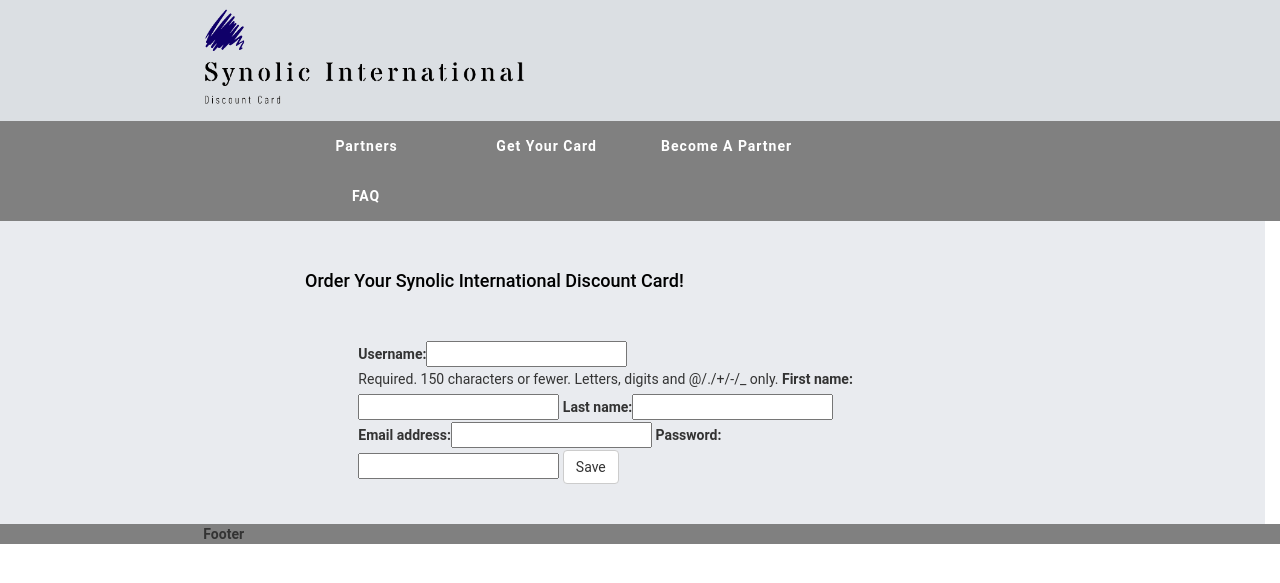
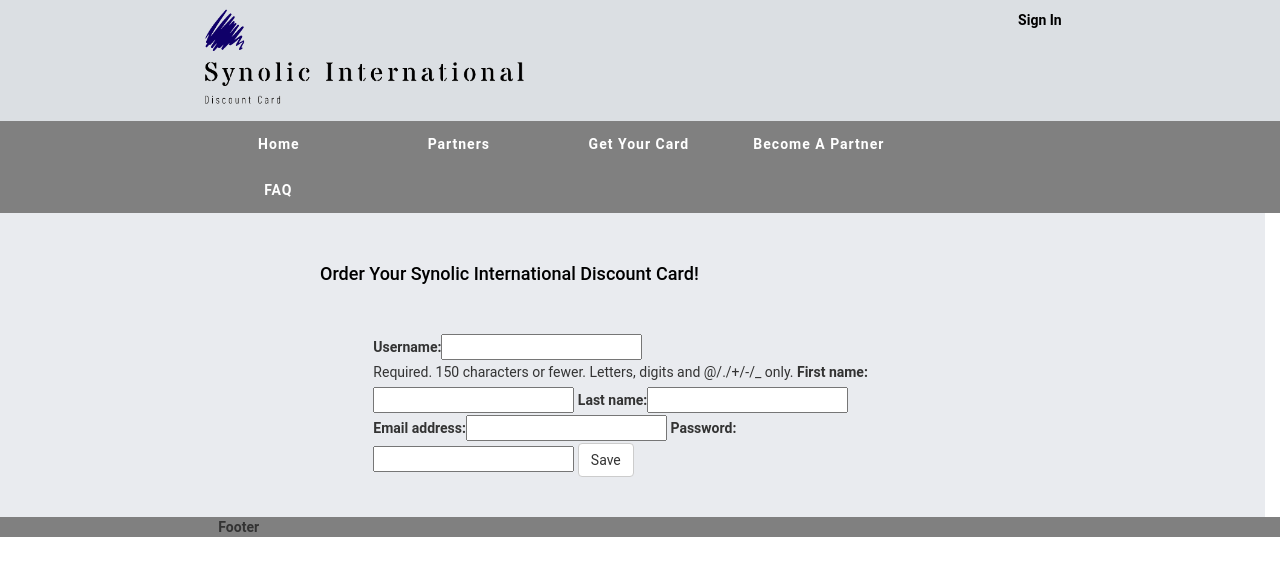
Before and after one commit to alexiaharal/discountCard, a Django app: page /discountCard/become_member/ in a window 1280 px wide. Shown: the top 583 px of the page. Run offline with Django 3.2, Linux system fonts and the light colour scheme; some libraries are stand-ins or nearby versions.

Commit message:
Implemeted login and logout system. Still to implemet change password

```diff
--- a/discountCard/forms.py
+++ b/discountCard/forms.py
@@ -11,3 +11,7 @@ class UserForm(forms.ModelForm):
     class Meta:
             model = User
             fields = ('username','first_name', 'last_name', 'email','password')
+
+class LoginForm(forms.Form):
+    username= forms.CharField(label='Username', max_length=30)
+    password = forms.CharField(label='Password',widget=forms.PasswordInput())
--- a/discountCard/static/css/custom.css
+++ b/discountCard/static/css/custom.css
@@ -10,6 +10,17 @@
 .Logo_Image{
     float:left;
     width:40%;
+}
+
+.login{
+    position:relative;
+    color: #000000;
+    font-family: "Roboto";
+    font-weight: bold;
+    float:right;
+    margin-right:0px;
+    margin-left:10px;
+    margin-top:10px;
 }
 
 .nav_bar_background{
@@ -26,7 +37,7 @@
     background-color: #808080;
     border: 1px solid gray;
     color: white;
-    padding: 14px 20px ;
+    padding: 12px 10px ;
     text-align: center;
     letter-spacing: 1px;
     text-decoration: none;
--- a/discountCard/templates/discountCard/base.html
+++ b/discountCard/templates/discountCard/base.html
@@ -22,22 +22,28 @@
 <div class="row body_background">
     <!-- Logo row -->
     <div class="row logo_background">
-        <div class="col-xs-2 col-sm-2 col-lg-2"></div>
-        <div class="col-xs-8 col-sm-8 col-lg-8">
+        <div class="col-xs-3 col-sm-3 col-lg-2"></div>
+        <div class="col-xs-6 col-sm-6 col-lg-8">
             <div class="row">
-                <img src="../../static/img/Logo_transp.PNG" class="Logo_Image">
+                    <img src="../../static/img/Logo_transp.PNG" class="Logo_Image">
+                    {% if user.is_authenticated %}
+                        <div class="login">
+                            <a href="{% url 'logout' %}" class="login">Sign Out</a>     <a href="{% url 'logout' %}" class="login">My Account</a>
+                        </div>
+                    {% else %}
+                        <a href="{% url 'login' %}" class="login">Sign In</a>
+                    {% endif %}
             </div>
         </div>
-        <div class="col-xs-2 col-sm-2 col-lg-2"></div>
+        <div class="col-xs-3 col-sm-3 col-lg-2"></div>
     </div>
     <!-- Navigation Bar row -->
     <div class="row nav_bar_background">
-        <div class="col-xs-2 col-sm-2 col-lg-2"></div>
-        <div class="col-xs-8 col-sm-8 col-lg-8">
+        <div class="col-xs-4 col-sm-4 col-lg-2"></div>
+        <div class="col-xs-4 col-sm-4 col-lg-8">
             <div class="row " >
-                <div class="col-xs-1 col-sm-1 col-lg-1"></div>
-                <div class="col-xs-10 col-sm-10 col-lg-10 justify-content-center">
                     <div class="btn-group">
+                        <a href="{% url 'index' %}" class="button">Home</a>
                         <a href="{% url 'partners' %}" class="button">Partners</a>
                         <a href="{% url 'become_member' %}" class="button">Get Your Card</a>
                         <a href="{% url 'become_partner' %}" class="button">Become A Partner</a>
@@ -45,10 +51,9 @@
 
                     </div>
                 </div>
-                <div class="col-xs-1 col-sm-1 col-lg-1"></div>
             </div>
         </div>
-        <div class="col-xs-2 col-sm-2 col-lg-2"></div>
+        <div class="col-xs-4 col-sm-4 col-lg-2"></div>
     </div>
     <!-- Main Body row -->
     <div class="row body_background">
--- a/discountCard/urls.py
+++ b/discountCard/urls.py
@@ -7,7 +7,9 @@ urlpatterns = [
     path('become_member/', views.become_member, name = 'become_member'),
     path('become_partner/', views.become_partner, name = 'become_partner'),
     path('partners/', views.partners, name = 'partners'),
-    path('faq/', views.faq, name = 'faq')
+    path('faq/', views.faq, name = 'faq'),
+    path('login/',views.login, name = 'login'),
+    path('logout/',views.logout, name = 'logout'),
 
 
 ]
--- a/discountCard/views.py
+++ b/discountCard/views.py
@@ -1,10 +1,14 @@
 from django.http import HttpResponse
 from django.template import loader
 from django.shortcuts import render,redirect
-from discountCard.forms import  UserForm
+from discountCard.forms import  UserForm,LoginForm
 from discountCard.models import Card,Profile
 from datetime import date
 from django.template.context import RequestContext
+from django.contrib.auth import authenticate, login, logout
+from django.contrib.auth.decorators import login_required
+from django.contrib.auth import logout as django_logout
+from django.contrib.auth import login as auth_login
 
 
 def index(request):
@@ -80,3 +84,48 @@ def partners(request):
 
 def faq(request):
     return render(request, 'discountCard/faq.html')
+
+def login(request):
+    context = RequestContext(request)
+
+    # If the request is a HTTP POST, try to pull out the relevant information.
+    if request.method == 'POST':
+        login_form=LoginForm(request.POST)
+        if login_form.is_valid():
+            username=login_form.cleaned_data['username']
+            password=login_form.cleaned_data['password']
+
+            # Use Django's machinery to attempt to see if the username/password
+            # combination is valid - a User object is returned if it is.
+            user = authenticate(username=username, password=password)
+
+            # If we have a User object, the details are correct.
+            # If None, no user with matching credentials was found.
+            if user:
+                # Is the account active? It could have been disabled.
+                if user.is_active:
+                    # If the account is valid and active, we can log the user in.
+                    # send the user back to the homepage.
+                    auth_login(request, user)
+                    return redirect('index')
+                else:
+                    # An inactive account was used - no logging in!
+                    return HttpResponse("Your account is disabled.")
+            else:
+                # Bad login details were provided. So we can't log the user in.
+                print ("Invalid login details: {0}, {1}".format(username, password))
+                return HttpResponse("Invalid login details supplied.")
+        else:
+            print(login_form.errors)
+
+
+    else:
+        # No context variables to pass to the template system, hence the
+        # blank dictionary object...
+        login_form=LoginForm()
+        return render(request, 'discountCard/login.html', {'login_form': login_form}, context)
+
+@login_required
+def logout(request):
+    django_logout(request)
+    return redirect('index')
```
Also changed, not shown: discountCard/templates/discountCard/login.html (added, +18 -0 lines), sqlite3.db.
